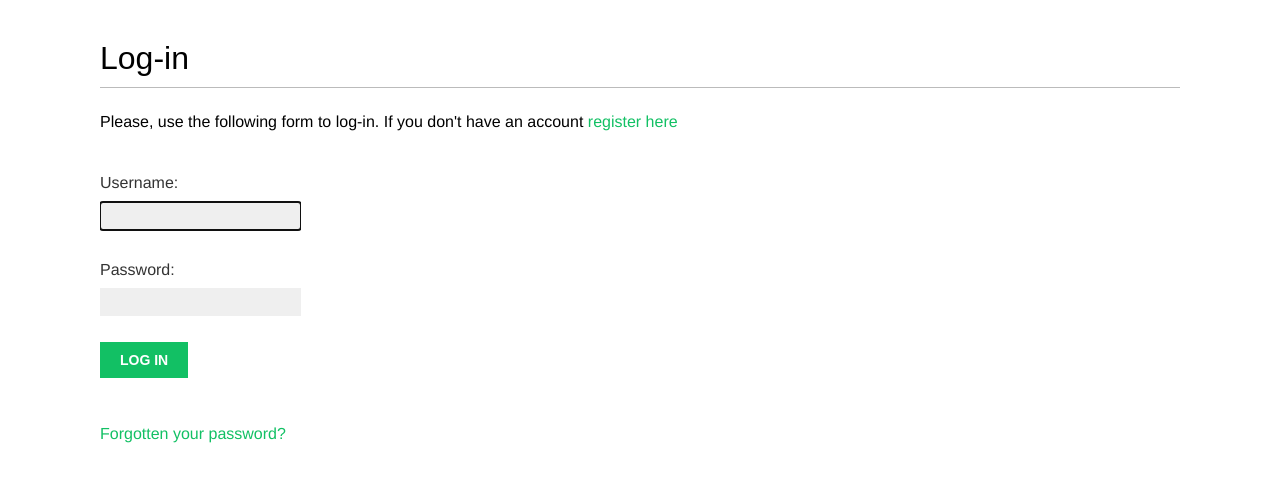
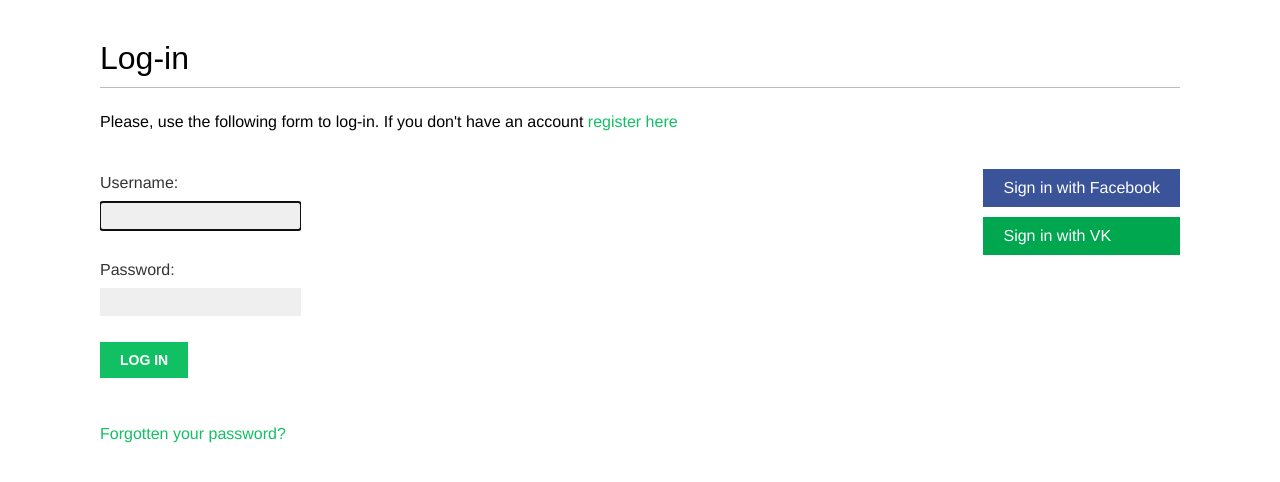
Before and after one commit to marik177/-django_social_bookmark, a Django app: page /account/login/ in a window 1280 px wide. Shown: the part 48-530 px from the top of the page. Run offline with Django 4.2, Linux system fonts and the light colour scheme; some web fonts are replaced.

Commit message:
added OAuth via Facebook and VK

```diff
--- a/account/static/css/base.css
+++ b/account/static/css/base.css
@@ -190,6 +190,7 @@ ul.messages li a.close {
 .social li.facebook { background:#3b5399; }
 .social li.twitter { background:#00cffa; }
 .social li.google { background:#de1710; }
+.social li.vk { background: #00a74f; }
 
 
 /* images */
--- a/account/templates/registration/login.html
+++ b/account/templates/registration/login.html
@@ -15,15 +15,26 @@
   {% endif %}
 
   <div class="login-form">
-    <form  action="{% url 'login' %}" method="post">
+    <form action="{% url 'login' %}" method="post">
       {% csrf_token %}
       {{ form.as_p }}
       <input type="hidden" name="text" value="{{ next }}">
       <p><input type="submit" value="Log in"></p>
     </form>
-  <p>
-    <a href="{% url 'password_reset' %}">Forgotten your password?
-    </a>
-  </p>
+    <p>
+      <a href="{% url 'password_reset' %}">Forgotten your password?
+      </a>
+    </p>
+  </div>
+
+  <div class="social">
+    <ul>
+      <li class="facebook">
+        <a href="{% url "social:begin" "facebook" %}">Sign in with Facebook</a>
+      </li>
+      <li class="vk">
+        <a href="{% url "social:begin" "vk-oauth2" %}">Sign in with VK</a>
+      </li>
+    </ul>
   </div>
 {% endblock %}
--- a/bookmarks/urls.py
+++ b/bookmarks/urls.py
@@ -2,10 +2,13 @@ from django.conf import settings
 from django.conf.urls.static import static
 from django.contrib import admin
 from django.urls import path, include
+from social_django import urls
 
 urlpatterns = [
     path("admin/", admin.site.urls),
     path("account/", include("account.urls")),
+    path('social-auth/',
+         include('social_django.urls', namespace='social')),
 ]
 
 if settings.DEBUG:
```
Also changed, not shown: bookmarks/settings.py (+15 -2 lines), 3 other files.
